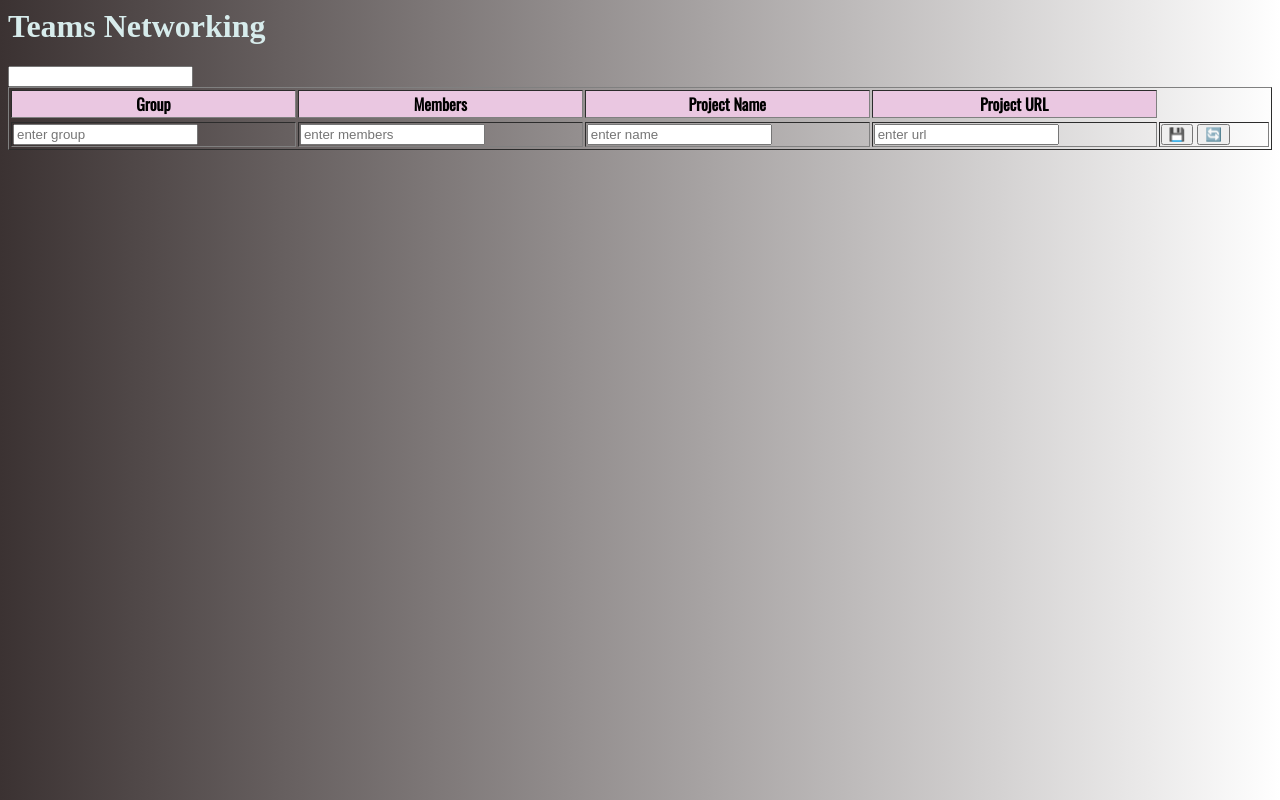
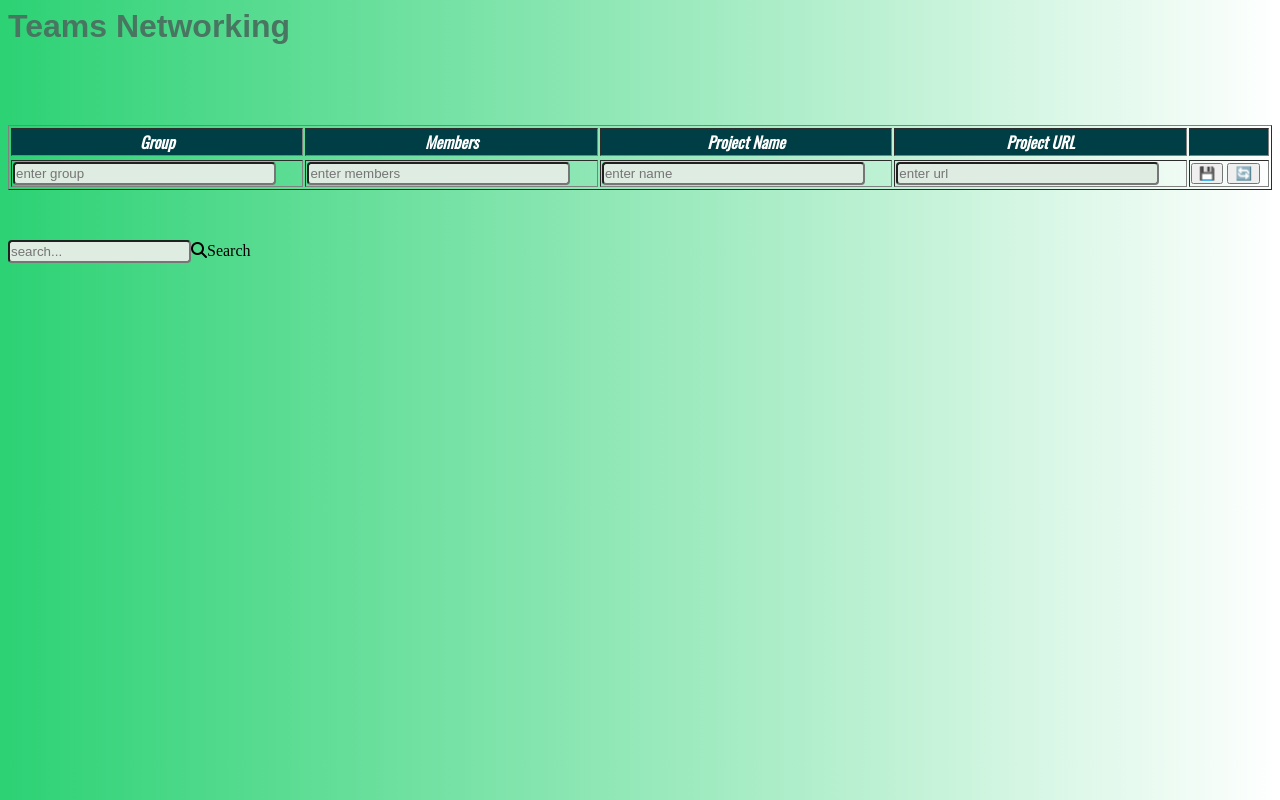
Before and after one commit to AtanasoaieD/teams-networking, a website built with webpack: page src/index.html in a window 1280 px wide. Built offline with nearby package versions, Linux system fonts and the light colour scheme; files whose address does not match are found by name.

Commit message:
design elements

```diff
--- a/package.json
+++ b/package.json
@@ -1,7 +1,7 @@
 {
   "name": "teams-networking",
   "version": "1.0.0",
-  "description": "teams job related networking\r [live link](https://atanasoaied.github.io/teams-networking/)",
+  "description": "teams job related networking\r [live link](https://atanasoaied.github.io/teams-networking/src`)",
   "main": "index.js",
   "scripts": {
     "test": "echo \"Error: no test specified\" && exit 1",
--- a/src/index.html
+++ b/src/index.html
@@ -1,5 +1,6 @@
 <html lang="en">
   <head>
+    <header id ="header">
     <meta charset="UTF-8" />
     <meta http-equiv="X-UA-Compatible" content="IE=edge" />
     <meta name="viewport" content="width=device-width, initial-scale=1.0" />
@@ -7,22 +8,24 @@
     <link
       rel="stylesheet"
       href="https://fonts.googleapis.com/css2?family=Mouse+Memoirs&family=Nunito:ital@1&family=Oswald&family=Poppins:wght@300&family=Roboto+Slab:wght@400;500&family=Roboto:wght@300&display=swap"
-      rel="stylesheet"
-    />
+      rel="stylesheet"/>
+    <link rel="stylesheet" href="https://cdnjs.cloudflare.com/ajax/libs/font-awesome/6.2.1/css/all.min.css ">
 
     <title>Table</title>
     <h1>Teams Networking</h1>
+  </header>
   </head>
   <body>
-    <input type="search" name="search" id="search" />
+
     <form action="" method="post" id="editForm">
-      <table border="1">
+      <table border="1" >
         <thead id="head">
           <tr>
             <th>Group</th>
             <th>Members</th>
             <th>Project Name</th>
             <th>Project URL</th>
+            <th></th>
           </tr>
         </thead>
 
@@ -32,10 +35,12 @@
         <tfoot>
           <td>
             <input
+
               type="text"
               placeholder="enter group"
               name="promotion"
               required
+              size="30"
             />
           </td>
           <td>
@@ -44,20 +49,34 @@
               placeholder="enter members"
               name="members"
               required
+              size="30"
             />
           </td>
           <td>
-            <input type="text" placeholder="enter name" name="name" required />
+            <input
+            type="text"
+            placeholder="enter name"
+            name="name"
+            required
+            size="30"
+            />
           </td>
           <td>
-            <input type="text" placeholder="enter url" name="url" required />
+            <input type="text"
+            placeholder="enter url"
+            name="url"
+            required
+            size="30"
+            />
           </td>
           <td>
             <button type="submit">💾</button>
             <button type="reset" title="Reset">🔄</button>
-          </td>
-        </tfoot>
+            </td>
+
+          </tfoot>
       </table>
+      <input type="search" placeholder="search..." name="search" id="search"   ><i class="fa-solid fa-magnifying-glass"></i>Search</input>
     </form>
     <script src="index.js"></script>
   </body>
--- a/src/style.css
+++ b/src/style.css
@@ -1,32 +1,45 @@
+
+#header {
+color : #021c1E
+}
 table {
+  margin-top: 80px;
+  margin-bottom: 50px;
   width: 100%;
 }
 
 #head {
-  background-color: rgb(234, 199, 225);
+  background-color:#003e45;
   font-family: "Oswald", sans-serif;
 }
 body {
-  background-image: linear-gradient(to right, rgb(59, 50, 50), white);
+  background-image: linear-gradient(to right, #2cd274, white);
 }
 h1 {
-  color: rgb(215, 236, 236);
+  color: rgb(72, 118, 97);
+  font-family: 'Kanit', sans-serif;
 }
 tbody {
   font-family: "Oswald", sans-serif;
   text-align: center;
   background-image: linear-gradient(
     to right,
-    rgb(244, 67, 191),
-    rgb(240, 240, 112)
+    #004445,
+    #9be9e4
   );
 }
-#editForm tfoot input [type="text"] {
-  width: 100%;
+
+th{
+  font-style: italic;
+  color:#fff;
 }
-input:not([type="image" i]) {
-  box-sizing: border-box;
-}
+input{
+  padding: 2 1 ;
+  border-radius:4px;
+  background-color: #deece1;
+  font-family:Arial, Helvetica, sans-serif;
+  }
+
 
 .selectAll {
 }
```
